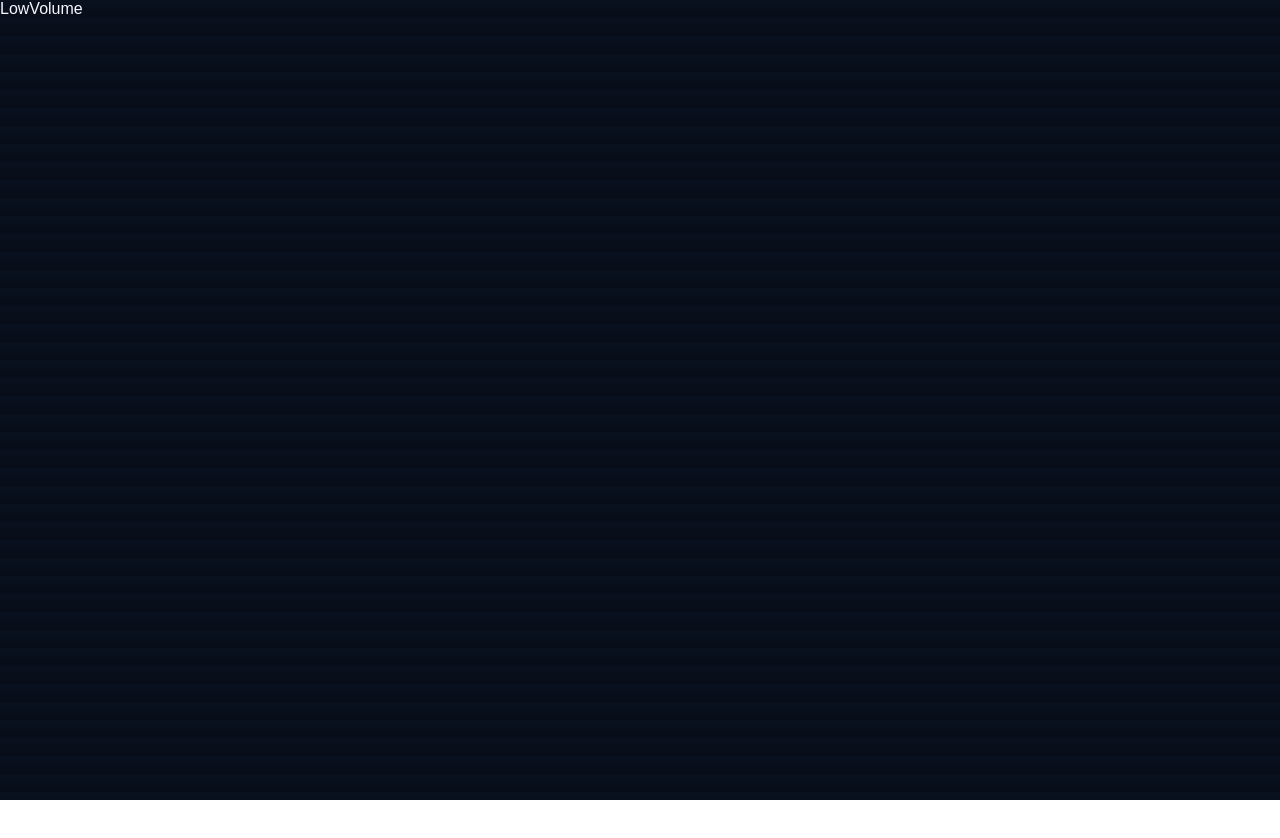
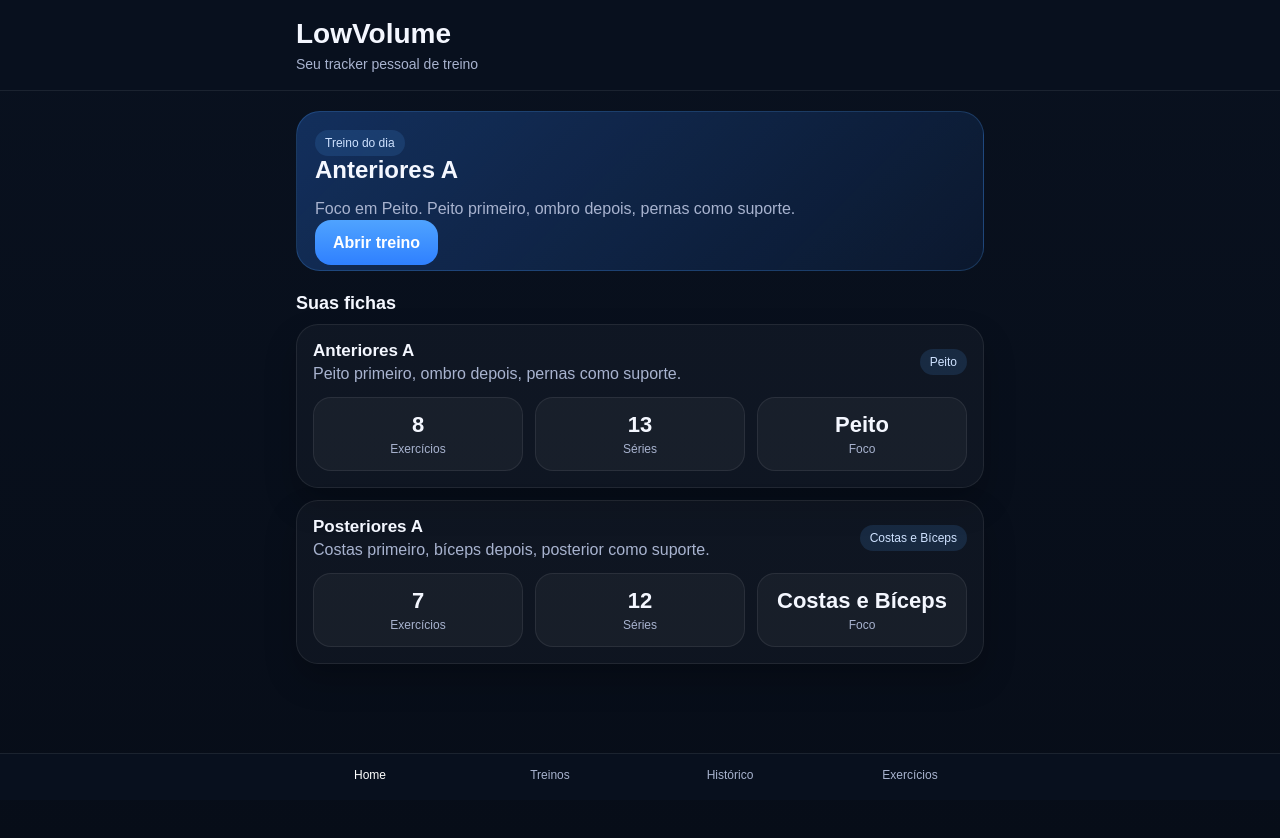
Before and after one commit to MarceloSalada/LowVolume-, a Next.js app: page / in a window 1280 px wide. Shown: the top 838 px of the page. Before the commit the page ends 800 px from the top, so only its background shows below. Built offline with nearby package versions, Linux system fonts and the light colour scheme.

Commit message:
Update page.tsx

```diff
--- a/app/page.tsx
+++ b/app/page.tsx
@@ -1,3 +1,72 @@
+import Link from "next/link";
+import { BottomNav } from "@/components/workout/bottom-nav";
+import { workoutPlans } from "@/lib/data/workout-plans";
+import { getWorkoutExerciseCount, getWorkoutTotalSets } from "@/lib/utils/workout";
+
 export default function HomePage() {
-  return <main>LowVolume</main>;
+  const featured = workoutPlans[0];
+
+  return (
+    <div className="page-shell">
+      <header className="topbar">
+        <div className="topbar-inner">
+          <div>
+            <h1 className="title">LowVolume</h1>
+            <p className="subtitle">Seu tracker pessoal de treino</p>
+          </div>
+        </div>
+      </header>
+
+      <main className="container">
+        <section className="hero">
+          <span className="hero-badge">Treino do dia</span>
+          <h2 className="hero-title">{featured.name}</h2>
+          <p className="hero-meta">
+            Foco em {featured.focus}. {featured.description}
+          </p>
+          <div style={{ marginTop: 16 }}>
+            <Link className="btn" href={`/treinos/${featured.id}`}>
+              Abrir treino
+            </Link>
+          </div>
+        </section>
+
+        <h3 className="section-title">Suas fichas</h3>
+        <div className="list">
+          {workoutPlans.map((plan) => (
+            <Link key={plan.id} href={`/treinos/${plan.id}`} className="card">
+              <div className="row">
+                <div>
+                  <h3 className="exercise-name" style={{ marginBottom: 4 }}>
+                    {plan.name}
+                  </h3>
+                  <p className="muted" style={{ margin: 0 }}>
+                    {plan.description}
+                  </p>
+                </div>
+                <span className="badge">{plan.focus}</span>
+              </div>
+
+              <div className="kpi-grid">
+                <div className="kpi">
+                  <span className="kpi-value">{getWorkoutExerciseCount(plan)}</span>
+                  <span className="kpi-label">Exercícios</span>
+                </div>
+                <div className="kpi">
+                  <span className="kpi-value">{getWorkoutTotalSets(plan)}</span>
+                  <span className="kpi-label">Séries</span>
+                </div>
+                <div className="kpi">
+                  <span className="kpi-value">{plan.focus}</span>
+                  <span className="kpi-label">Foco</span>
+                </div>
+              </div>
+            </Link>
+          ))}
+        </div>
+      </main>
+
+      <BottomNav />
+    </div>
+  );
 }
```
